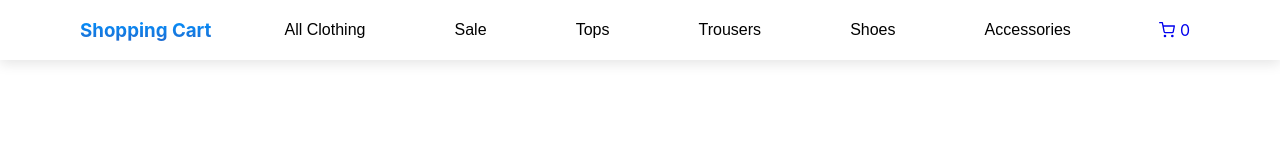
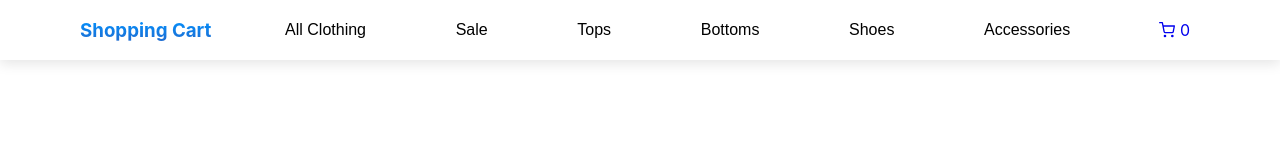
Before and after one commit to ibahm/Shopping-Cart-ContextAPI, a React (Create React App) app: page / in a window 1280 px wide. Shown: the top 160 px of the page. Built offline with nearby package versions, Linux system fonts and the light colour scheme.

Commit message:
Updated Nav bar dropdown

```diff
--- a/src/components/NavBar.js
+++ b/src/components/NavBar.js
@@ -30,11 +30,11 @@ const NavBar = () => {
                 </div>
             </div>
             <div className="dropdown">
-                <button class="clothbtn">Trousers</button>
+                <button class="clothbtn">Bottoms</button>
                 <div class="dropdown-content">
                     <a href="#">Denim</a>
                     <a href="#">Joggers</a>
-                    <a href="#">Leggings</a>
+                    <a href="#">Shorts</a>
                 </div>
             </div>
             <div className="dropdown">
```
